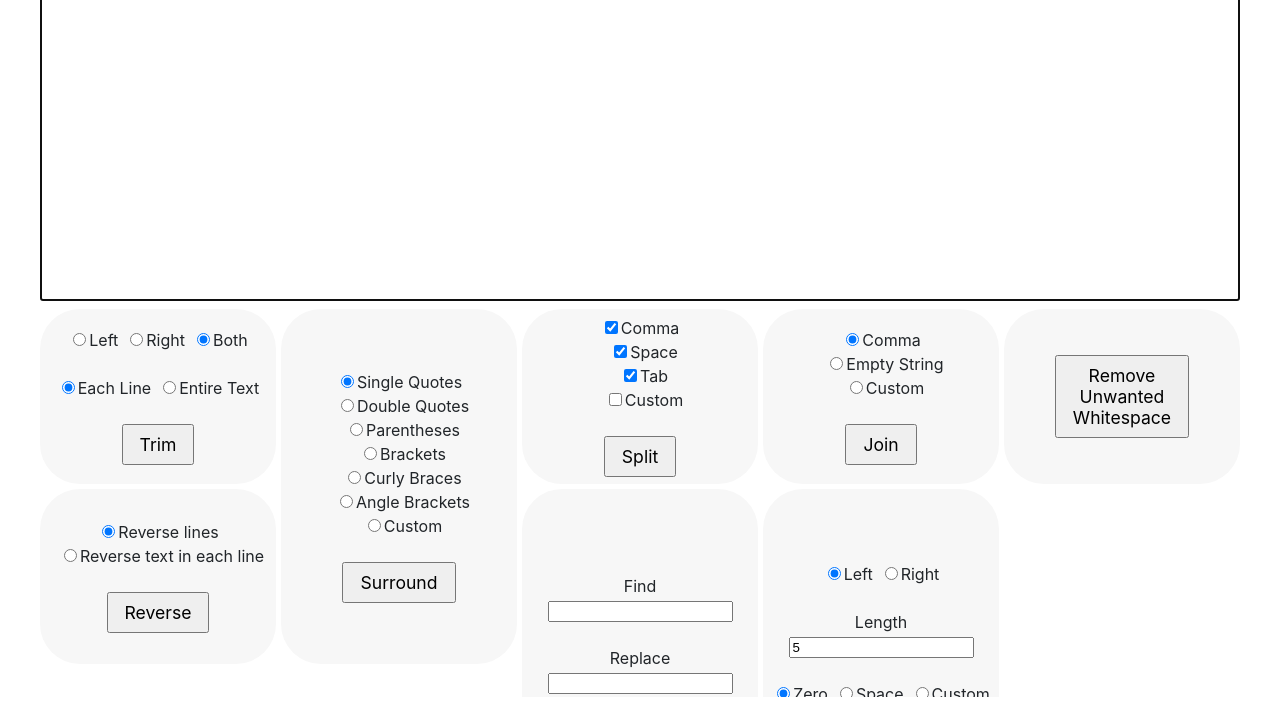
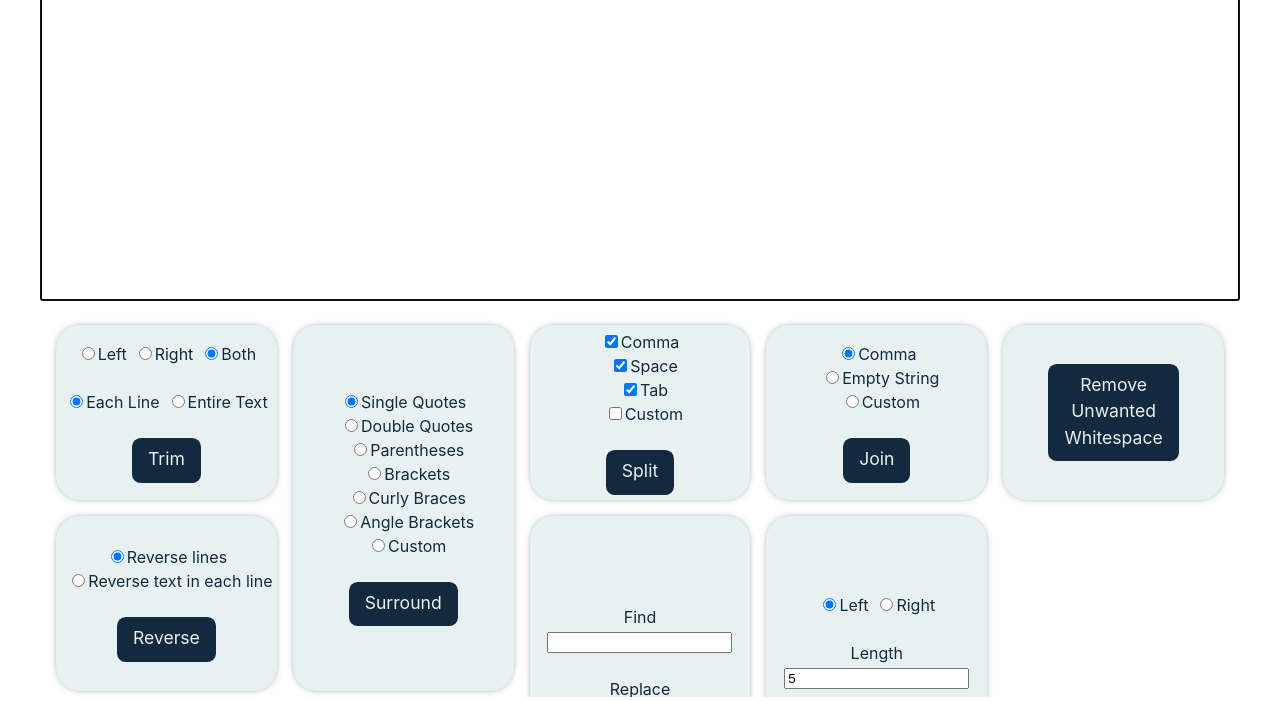
Before and after one commit to nmarsceau/textshape, a plain HTML site: page index.html in a window 1280 px wide. Shown: the part 99-800 px from the top of the page. Drawn offline with Linux system fonts and the light colour scheme.

Commit message:
Improve styling

```diff
--- a/styles.css
+++ b/styles.css
@@ -1,10 +1,24 @@
 /*
+  Variables
   0. Reset
   1. Layout
   2. Theme
   3. Components
     1. Overlay Buttons
 */
+
+/* Variables */
+:root {
+  --prussian-blue: #13293d;
+  --sapphire-blue: #006494;
+  --celadon-blue: #247ba0;
+  --carolina-blue: #1b98e0;
+  --light-gray: #e8f1f2;
+  --white: #fff;
+
+  --background-color: var(--white);
+  --text-color: var(--prussian-blue);
+}
 
 
 /* 0. Reset */
@@ -39,8 +53,8 @@ body {
 	line-height: 1.5;
   font-size: 1rem;
   font-family: -apple-system,BlinkMacSystemFont,"Segoe UI",Roboto,Oxygen-Sans,Ubuntu,Cantarell,"Helvetica Neue",sans-serif;
-  background-color: #fff;
-  color: #212529;
+  background-color: var(--background-color);
+  color: var(--text-color);
   padding: 0 0.25rem;
 }
 
@@ -95,10 +109,11 @@ strong {
   display: grid;
   grid-auto-flow: dense;
   grid-auto-rows: 175px;
-  grid-gap: 5px;
+  grid-gap: 1em;
   grid-template-columns: repeat(auto-fit, minmax(200px, 1fr));
   height: 100%;
   overflow-y: auto;
+  padding: 1em;
 }
 
 #tools .tool-card.tall,
@@ -128,8 +143,9 @@ h1 {
 }
 
 #tools .tool-card {
-  background: #f7f7f7;
-  border-radius: 2.5rem;
+  background: var(--light-gray);
+  border-radius: 1.5rem;
+  box-shadow: 0px 0px 8px -4px var(--prussian-blue);
   display: flex;
   flex-direction: column;
   justify-content: center;
@@ -147,8 +163,20 @@ input[type="checkbox"]:not(:first-child) {
 }
 
 button {
-  padding: 0.5rem 1rem;
+  background-color: var(--prussian-blue);
+  border: none;
+  border-radius: 0.5em;
+  color: var(--light-gray);
+  line-height: 1.5;
+  outline: none;
+  padding: 0.5rem 1rem calc(0.5rem + 2px);
   font-size: 1.1rem;
+}
+
+button:hover,
+button:focus,
+button:active {
+  background-color: var(--sapphire-blue);
 }
 
 /* 3. Components */
```
